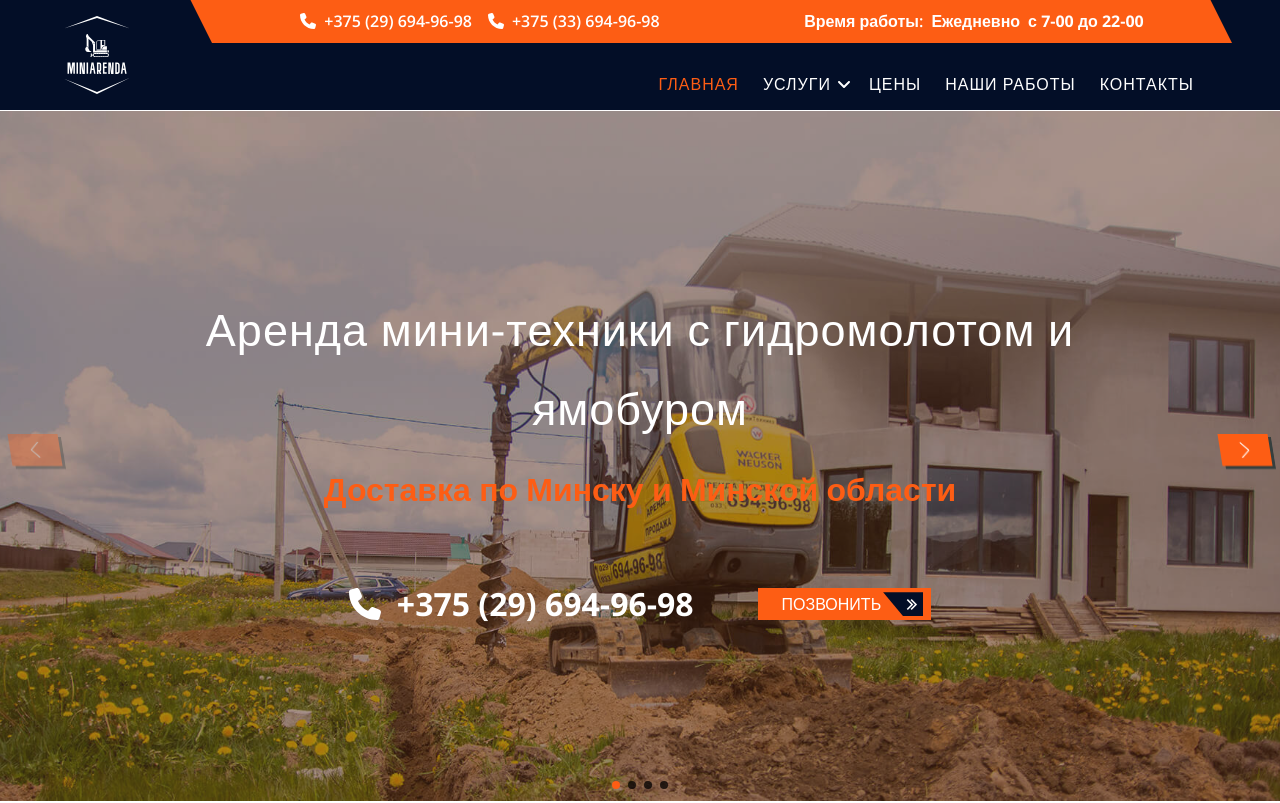
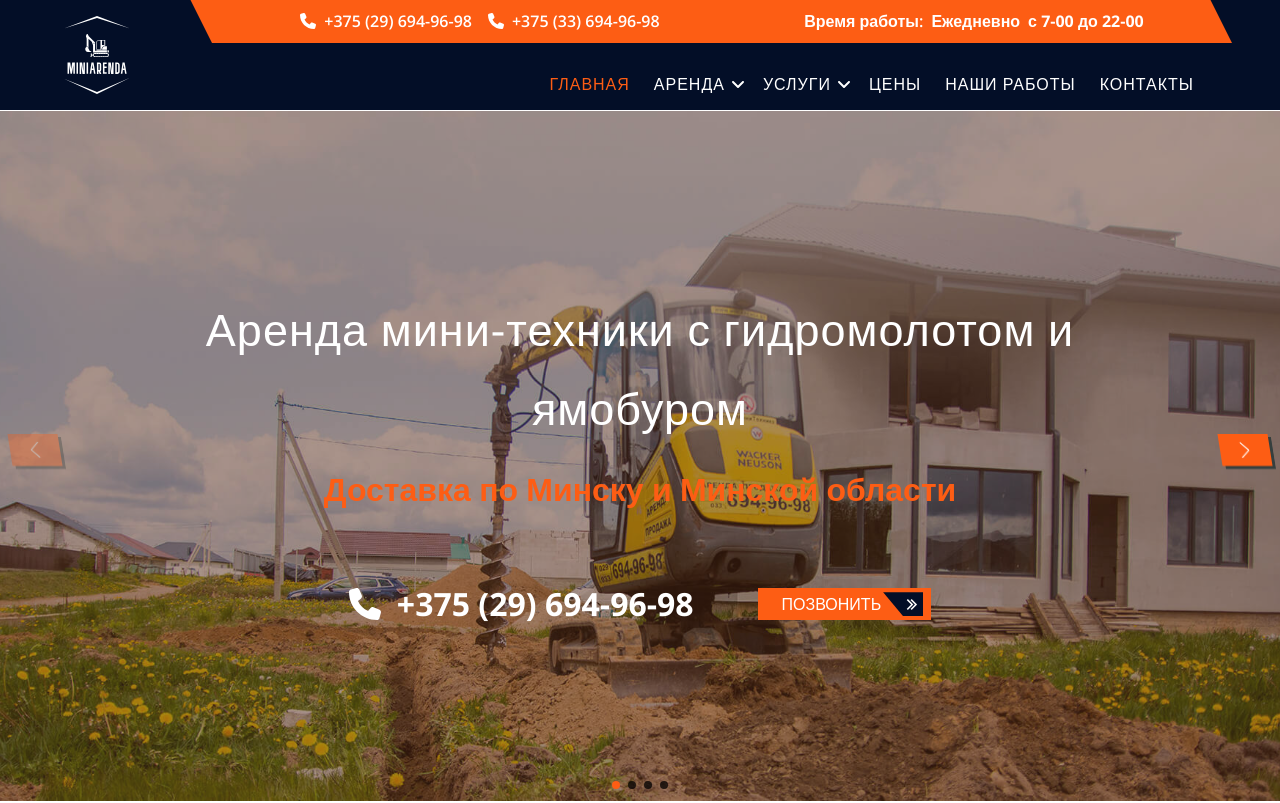
Before and after one commit to TanyaDanilovich/miniarenda_styled, a React (Create React App) app: page / in a window 1280 px wide. Shown: the top 803 px of the page. Built offline with nearby package versions, Linux system fonts and the light colour scheme.

Commit message:
add dropdown menu

```diff
--- a/src/app/router.ts
+++ b/src/app/router.ts
@@ -49,7 +49,7 @@ export const router = createBrowserRouter([
                         Component: Services
                     },
                     {
-                        path: "korchevanie pnej",
+                        path: "korchevanie-pnej",
                         Component: Services
                     },
                 ]
--- a/src/features/dropdownMenu/DropdownMenuItem.tsx
+++ b/src/features/dropdownMenu/DropdownMenuItem.tsx
@@ -7,6 +7,8 @@ import {MenuItemType} from '../../shared/types/common.types';
 
 type props = {
     subMenuItems: MenuItemType[],
+
+    mainUrl:string
     isDropdown: boolean,
     onClickCallback?: () => void,
     setCollapsed: () => void,
--- a/src/shared/ui/navigation/MenuItem.tsx
+++ b/src/shared/ui/navigation/MenuItem.tsx
@@ -36,7 +36,11 @@ export const MenuItem = ({menuItem, isOpen, isOpenToggle, setClose}: props) => {
                                                  transform = {"right-6"}/>
                             </S_NavLink>
                         </S_NavItem>
-                        <DropdownMenuItem subMenuItems = {menuItem.subMenuItems} isDropdown = {isDropdown} setDropdown={setDropdown} setCollapsed={setCollapsed}/>
+                        <DropdownMenuItem mainUrl = {menuItem.url}
+                                          subMenuItems = {menuItem.subMenuItems}
+                                          isDropdown = {isDropdown}
+                                          setDropdown = {setDropdown}
+                                          setCollapsed = {setCollapsed}/>
                     </>
                 )
                 : <S_NavItem onClick = {setClose}>
--- a/src/shared/ui/navigation/menuItemsData.ts
+++ b/src/shared/ui/navigation/menuItemsData.ts
@@ -3,11 +3,44 @@ import {MenuItemType} from '../../types/common.types';
 export const menuItemsData: MenuItemType[] = [
     {title: "Главная", url: "/"},
     {
+        title: "Аренда", url: "arenda",
+        subMenuItems: [
+            {
+                title: "Аренда мини-экскаватора",
+                url: "arenda/arenda-mini-ekskavatora"
+            },
+            {
+                title: "Аренда гидромолота",
+                url: "arenda/arenda-gidromolota"
+            },
+
+            {
+                title: "Аренда ямобура",
+                url: "arenda/arenda-yamobura"
+            },
+        ]
+    },
+
+    {
         title: "Услуги", url: "uslugi",
         subMenuItems: [
-            {title: "Цены 1", url: "price1"},
-            {title: "Наши работы 1", url: "projects1"},
-            {title: "Контакты 1", url: "contacts1"}
+            {
+                title: "Бурение",
+                url: "uslugi/burenie"
+            },
+            {
+                title: "Копание",
+                url: "uslugi/kopanie"
+            },
+
+            {
+                title: "Корчевание пней",
+                url: "uslugi/korchevanie-pnej"
+            },
+            {
+                title: "Перемещение грунта",
+                url: "uslugi/peremeshchenie-grunta"
+            }
         ]
     },
     {title: "Цены", url: "price"},
```
